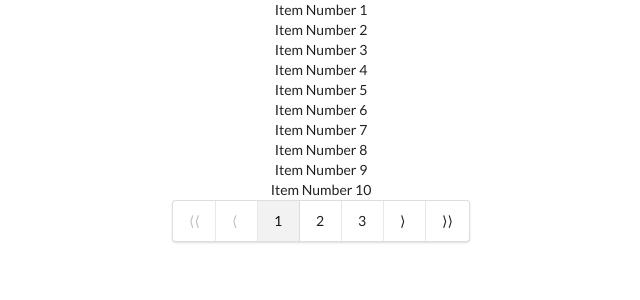
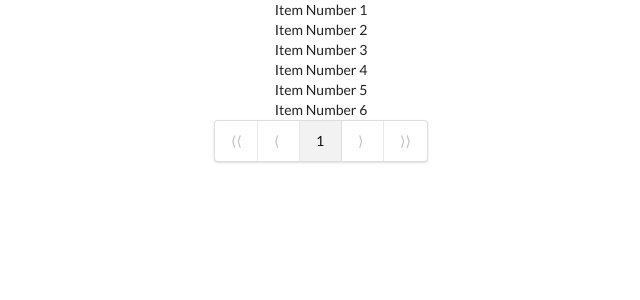
Before and after one commit to abhafez/simple-pagination, a React (Create React App) app: page / in a window 1280 px wide. Shown: the top 300 px of the page, without its empty margins (319-959 px from the left). Built offline with nearby package versions, Linux system fonts and the light colour scheme.

Commit message:
Fix Items less that page content bug

```diff
--- a/src/Pagination.js
+++ b/src/Pagination.js
@@ -1,19 +1,16 @@
 import React, { useState, useEffect } from "react";
 import PropTypes from "prop-types";
 import "semantic-ui-css/semantic.min.css";
-
 function Pagination({ numberOfItems, itemsPerPage, onChangePage, pageNumber }) {
   const [currentPage, setCurrentPage] = useState(
     pageNumber === 0 ? 1 : pageNumber
   );
   const LASTPAGE = Math.ceil(numberOfItems / itemsPerPage);
   const BEFORELAST = LASTPAGE - 1;
-
   useEffect(() => {
     let index = currentPage - 1;
     onChangePage(index);
   }, [currentPage]);
-
   const previousButtons = () => (
     <>
       <div
@@ -36,7 +33,9 @@ function Pagination({ numberOfItems, itemsPerPage, onChangePage, pageNumber }) {
         tabIndex="0"
         aria-label="Previous item"
         type="prevItem"
-        className={`${currentPage === 1 ? "disabled item" : "item"}`}
+        className={`${
+          currentPage === 1 || LASTPAGE === 1 ? "disabled item" : "item"
+        }`}
         onClick={() => {
           if (currentPage === 1) return;
           let prev = currentPage - 1;
@@ -68,7 +67,9 @@ function Pagination({ numberOfItems, itemsPerPage, onChangePage, pageNumber }) {
         aria-disabled="false"
         aria-label="Next item"
         type="nextItem"
-        className={`${currentPage === LASTPAGE ? "disabled item" : "item"}`}
+        className={`${
+          currentPage === LASTPAGE || LASTPAGE === 1 ? "disabled item" : "item"
+        }`}
         onClick={() => {
           if (currentPage === LASTPAGE) return;
           let next = currentPage + 1;
@@ -91,7 +92,6 @@ function Pagination({ numberOfItems, itemsPerPage, onChangePage, pageNumber }) {
       </div>
     </>
   );
-
   return (
     <div
       id="pagination-element"
@@ -100,8 +100,11 @@ function Pagination({ numberOfItems, itemsPerPage, onChangePage, pageNumber }) {
       className="ui pagination menu"
     >
       {previousButtons()}
-      {currentPage <= 2 && [1, 2, 3].map(item => sequence(item))}
-      {currentPage >= BEFORELAST &&
+      {LASTPAGE === 1
+        ? [1].map(item => sequence(item))
+        : currentPage <= 2 && [1, 2, 3].map(item => sequence(item))}
+      {LASTPAGE !== 1 &&
+        currentPage >= BEFORELAST &&
         [BEFORELAST - 1, BEFORELAST, LASTPAGE].map(item => sequence(item))}
       {currentPage > 2 &&
         currentPage < BEFORELAST &&
@@ -112,7 +115,6 @@ function Pagination({ numberOfItems, itemsPerPage, onChangePage, pageNumber }) {
     </div>
   );
 }
-
 Pagination.propTypes = {
   pageNumber: PropTypes.number.isRequired,
   onChangePage: PropTypes.func.isRequired,
--- a/src/dataGen.js
+++ b/src/dataGen.js
@@ -1,6 +1,6 @@
 export function dataGeneration(page) {
-  let numberOfItems = 99; // NOTE: change here to test
-  let itemsPerPage = 10; // NOTE: change here to test
+  let numberOfItems = 6; // NOTE: change here to test
+  let itemsPerPage = 7; // NOTE: change here to test
   let pageNumber, startingItem, endingItem;
 
   try {
```
